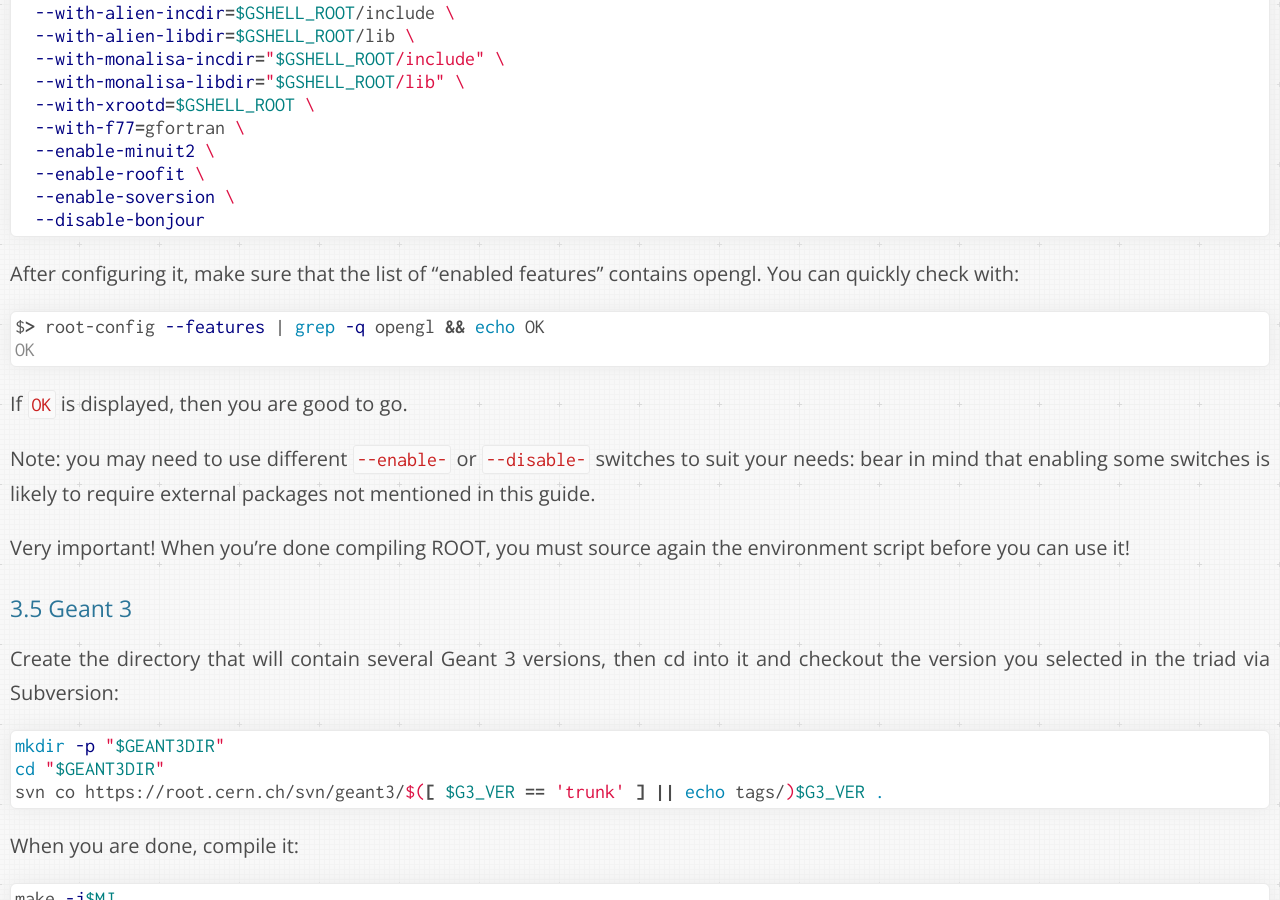
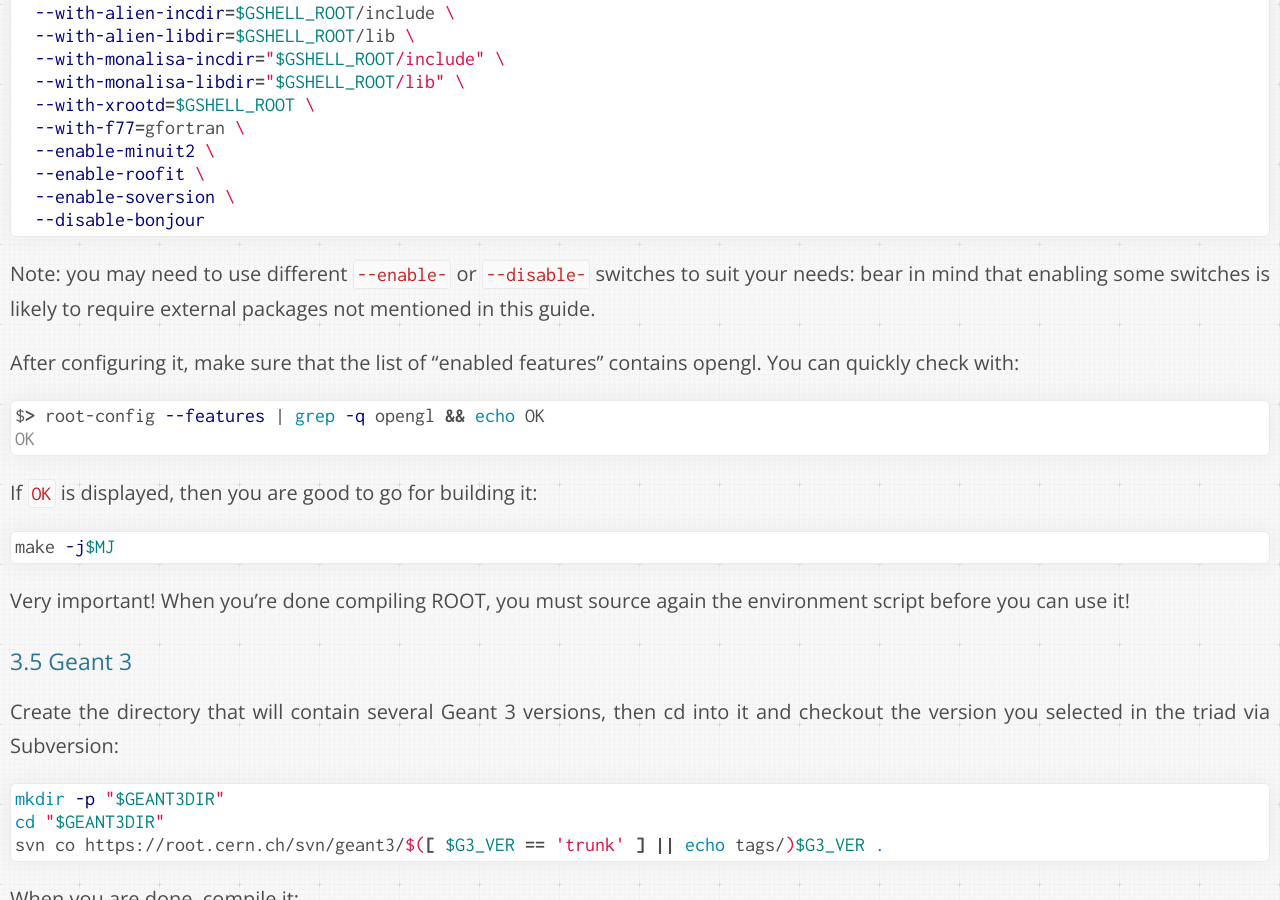
Before and after one commit to dberzano/dberzano.github.io, a Jekyll site: the page built from alice/install-aliroot/manual.md, in a window 1280 px wide and 900 px high, scrolled down 6956 px. Built offline with Jekyll 4.4.1, drawn with Linux system fonts in a browser that asks for light colours; Markdown is read by kramdown in place of the engine named in the settings; some of the changed lines change nothing that is shown.

Commit message:
Fixed missing build command for ROOT

````diff
--- a/alice/install-aliroot/manual.md
+++ b/alice/install-aliroot/manual.md
@@ -330,6 +330,10 @@ On **Ubuntu**:
   --disable-bonjour
 ```
 
+**Note:** you may need to use different `--enable-` or `--disable-`
+switches to suit your needs: bear in mind that enabling some switches
+is likely to require external packages not mentioned in this guide.
+
 After configuring it, make sure that the list of "enabled features"
 contains **opengl**. You can quickly check with:
 
@@ -338,11 +342,11 @@ $> root-config --features | grep -q opengl && echo OK
 OK
 ```
 
-If `OK` is displayed, then you are good to go.
+If `OK` is displayed, then you are good to go for building it:
 
-**Note:** you may need to use different `--enable-` or `--disable-`
-switches to suit your needs: bear in mind that enabling some switches
-is likely to require external packages not mentioned in this guide.
+```bash
+make -j$MJ
+```
 
 **Very important!** When you're done compiling ROOT, you must source
 **again** the environment script before you can use it!
````
